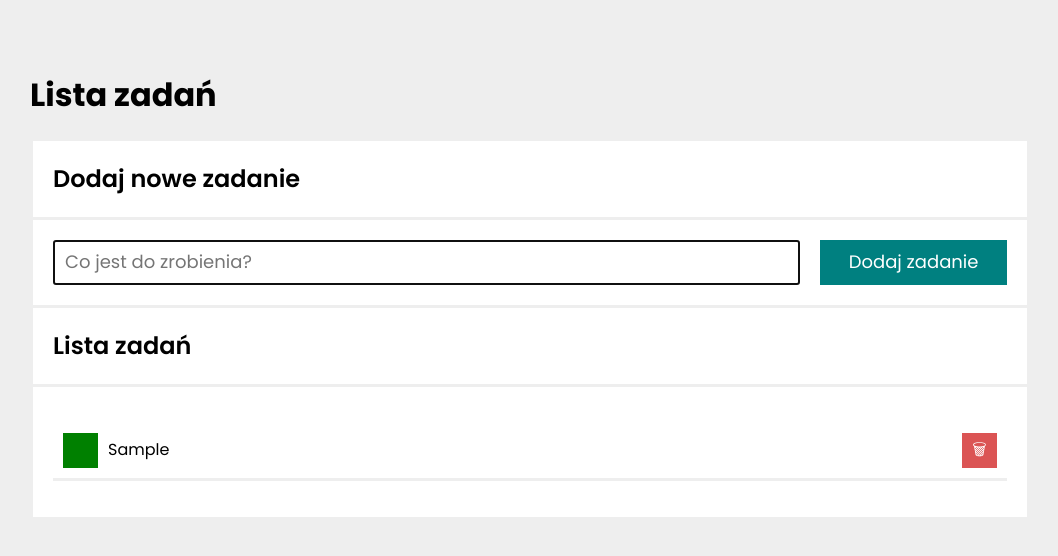
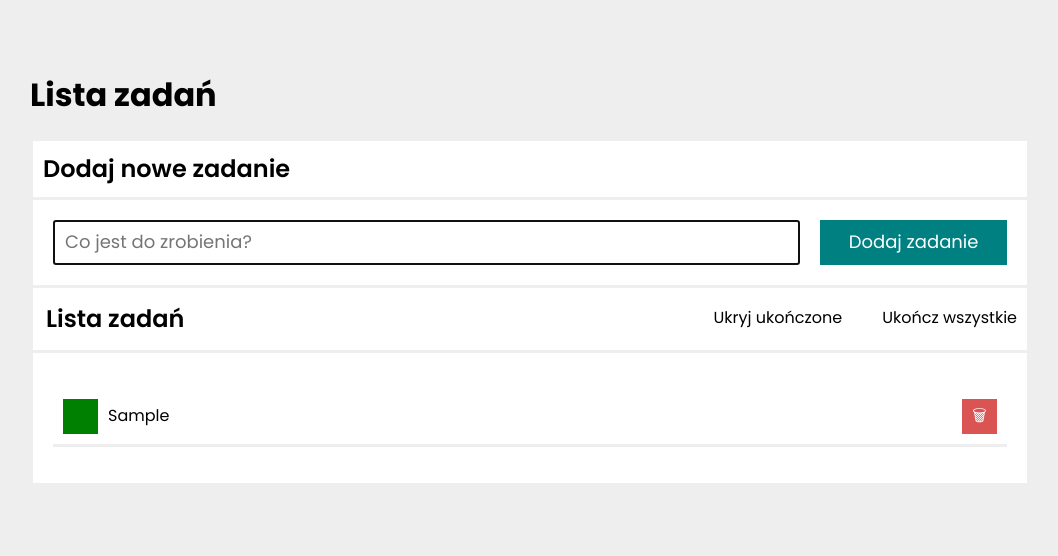
Before and after one commit to Kubabogd/taskManager, a plain HTML site: page index.html in a window 1280 px wide. Both pictures are taken after typing "Sample" into the empty fields and a click on the button "Dodaj zadanie". Shown: the whole page, without its empty margins (110-1168 px from the left). Drawn offline with nearby package versions, Linux system fonts and the light colour scheme.

Commit message:
hidding Buttons

```diff
--- a/css/section.css
+++ b/css/section.css
@@ -8,6 +8,19 @@
     margin: 3px;
 }
 
+.section__buttonTaskList{
+    background-color: white;
+    display: grid;
+    grid-template-columns:  1fr auto auto;
+    gap: 20px;
+    margin: 0 3px;
+}
+.section__taskListHeaderButton{
+    background-color: inherit;
+    margin: 0px;
+    padding: 10px;
+    border: none;
+}
 .section__buttonDone {
     width: 35px;
     height: 35px;
@@ -18,6 +31,8 @@
 }
 .section__headerWeight{
     font-weight: 600;
+    padding: 10px;
+    margin: 3px;
 }
 
 .section__buttonDone:hover {
@@ -48,3 +63,7 @@
 .section__buttonDelete:active {
     background-color: hsl(0, 65%, 70%);
 }
+
+.section__taskListHeaderButton--hide{
+    display: none;
+}
--- a/index.html
+++ b/index.html
@@ -44,7 +44,15 @@
                         <button class="sectionAddingTask__button">Dodaj zadanie</button>
                     </form>
                 </div>
-                <h2 class="section__headerWeight section__backgroundColor">Lista zadań</h2>
+
+
+                <div class="section__buttonTaskList">
+                    <h2 class="section__headerWeight">Lista zadań</h2>
+                    <button class="section__taskListHeaderButton js-taskHideDoneButton">Ukryj ukończone</button>
+                    <button class="section__taskListHeaderButton js-taskCheckedAllButton">Ukończ wszystkie</button>
+                </div>
+
+
                 <div class="section__backgroundColor">
                     <ul class="sectionTaskList__tasks js-tasks"></ul>
                 </div>
--- a/js/script.js
+++ b/js/script.js
@@ -1,10 +1,11 @@
 {
-    let tasks = [
-    ];
+    let tasks = [];
+    let hideDoneTask = false;
     const clearField = () => {
         document.querySelector(".js-newTask").value = "";
         document.querySelector(".js-newTask").focus();
-    }
+    };
+
 
     const addNewTask = (newTaskContent) => {
         tasks = [
@@ -14,6 +15,7 @@
         clearField();
         render();
     };
+
     const removeTask = (taskIndex) => {
         tasks = [
             ...tasks.slice(0, taskIndex),
@@ -21,16 +23,20 @@
         ];
         clearField();
         render();
-    }
+    };
+
     let toggleTaskDone = (taskIndex) => {
         tasks = [
             ...tasks.slice(0, taskIndex),
-            { ...tasks[taskIndex],
-            done: !tasks[taskIndex].done},
+            {
+                ...tasks[taskIndex],
+                done: !tasks[taskIndex].done
+            },
             ...tasks.slice(taskIndex + 1),
         ];
         render();
-    }
+    };
+
     const bindEvents = () => {
         const removeButtons = document.querySelectorAll(".js-remove");
         removeButtons.forEach((removeButtons, index) => {
@@ -45,8 +51,9 @@
                 toggleTaskDone(index);
             });
         });
-    }
-    const render = () => {
+    };
+
+    const renderTasks = () => {
         let htmlString = "";
 
         for (const task of tasks) {
@@ -60,9 +67,33 @@
         `;
         }
         document.querySelector(".js-tasks").innerHTML = htmlString;
+    };
+
+    const renderButtons = () => {
+        const taskHideDoneButton = document.querySelector(".js-taskHideDoneButton");
+        const taskCheckedAllButton = document.querySelector(".js-taskCheckedAllButton");
+        if (tasks.length == 0) {
+            taskHideDoneButton.classList.add("section__taskListHeaderButton--hide");
+            taskCheckedAllButton.classList.add("section__taskListHeaderButton--hide");
+        } else {
+            taskHideDoneButton.classList.remove("section__taskListHeaderButton--hide");
+            taskCheckedAllButton.classList.remove("section__taskListHeaderButton--hide");
+        }
+    };
+
+    const bindButtonsEvents = () => {
+
+    };
+
+
+    const render = () => {
+        renderTasks();
+        renderButtons();
 
         bindEvents();
+        bindButtonsEvents();
     };
+
     const onFormSubmit = (event) => {
         event.preventDefault();
 
@@ -73,6 +104,7 @@
         }
         addNewTask(newTaskContent);
     };
+
     const init = () => {
         render();
 
```
